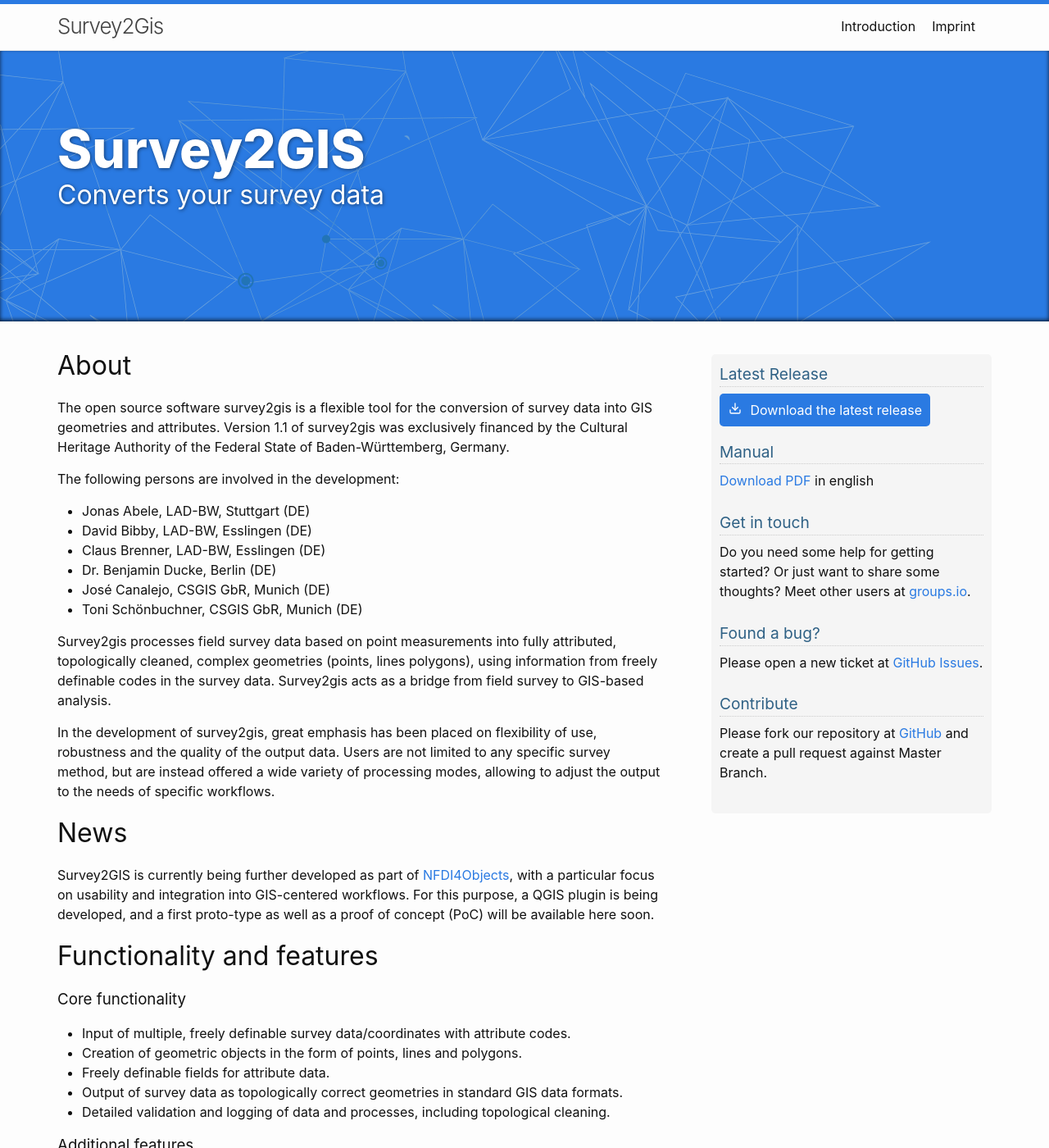
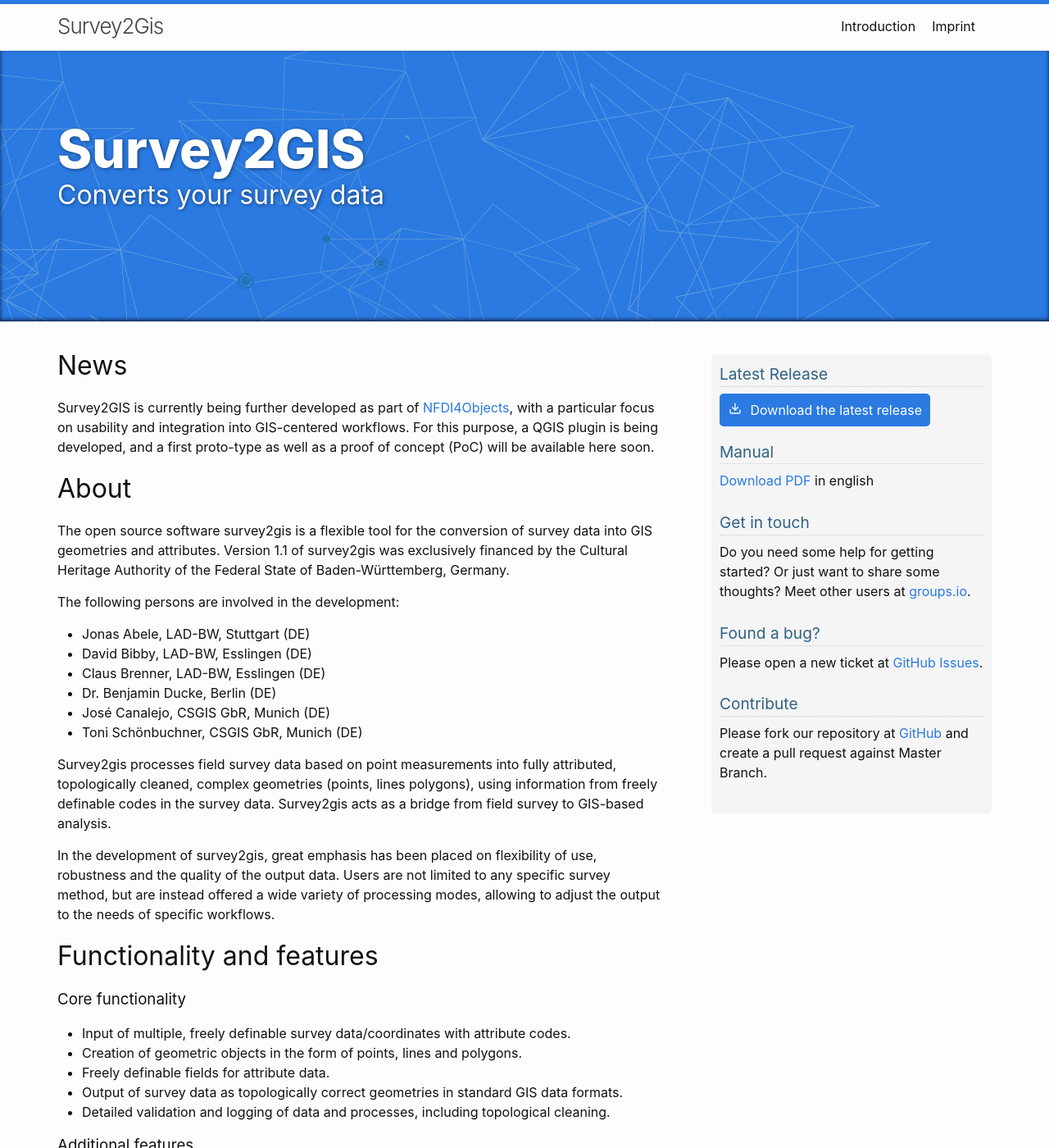
Before and after one commit to survey2gis/survey-tools-website, a Jekyll site: the page built from index.markdown, in a window 1280 px wide and 1400 px high. Shown: the whole window at 82% size. Built offline with Jekyll 4.4.1, drawn with Linux system fonts in a browser that asks for light colours; part of the change alters nothing that is shown.

```diff
--- a/index.markdown
+++ b/index.markdown
@@ -4,6 +4,10 @@
 
 layout: home
 ---
+
+# News
+
+Survey2GIS is currently being further developed as part of <a href="https://www.nfdi4objects.net/">NFDI4Objects</a>, with a particular focus on usability and integration into GIS-centered workflows. For this purpose, a QGIS plugin is being developed, and a first proto-type as well as a proof of concept (PoC) will be available here soon.
 
 # About
 
@@ -20,10 +24,6 @@ The following persons are involved in the development:
 Survey2gis processes field survey data based on point measurements into fully attributed, topologically cleaned, complex geometries (points, lines polygons), using information from freely definable codes in the survey data. Survey2gis acts as a bridge from field survey to GIS-based analysis.
 
 In the development of survey2gis, great emphasis has been placed on flexibility of use, robustness and the quality of the output data. Users are not limited to any specific survey method, but are instead offered a wide variety of processing modes, allowing to adjust the output to the needs of specific workflows.
-
-# News
-
-Survey2GIS is currently being further developed as part of <a href="https://www.nfdi4objects.net/">NFDI4Objects</a>, with a particular focus on usability and integration into GIS-centered workflows. For this purpose, a QGIS plugin is being developed, and a first proto-type as well as a proof of concept (PoC) will be available here soon.
 
 # Functionality and features
 
```
